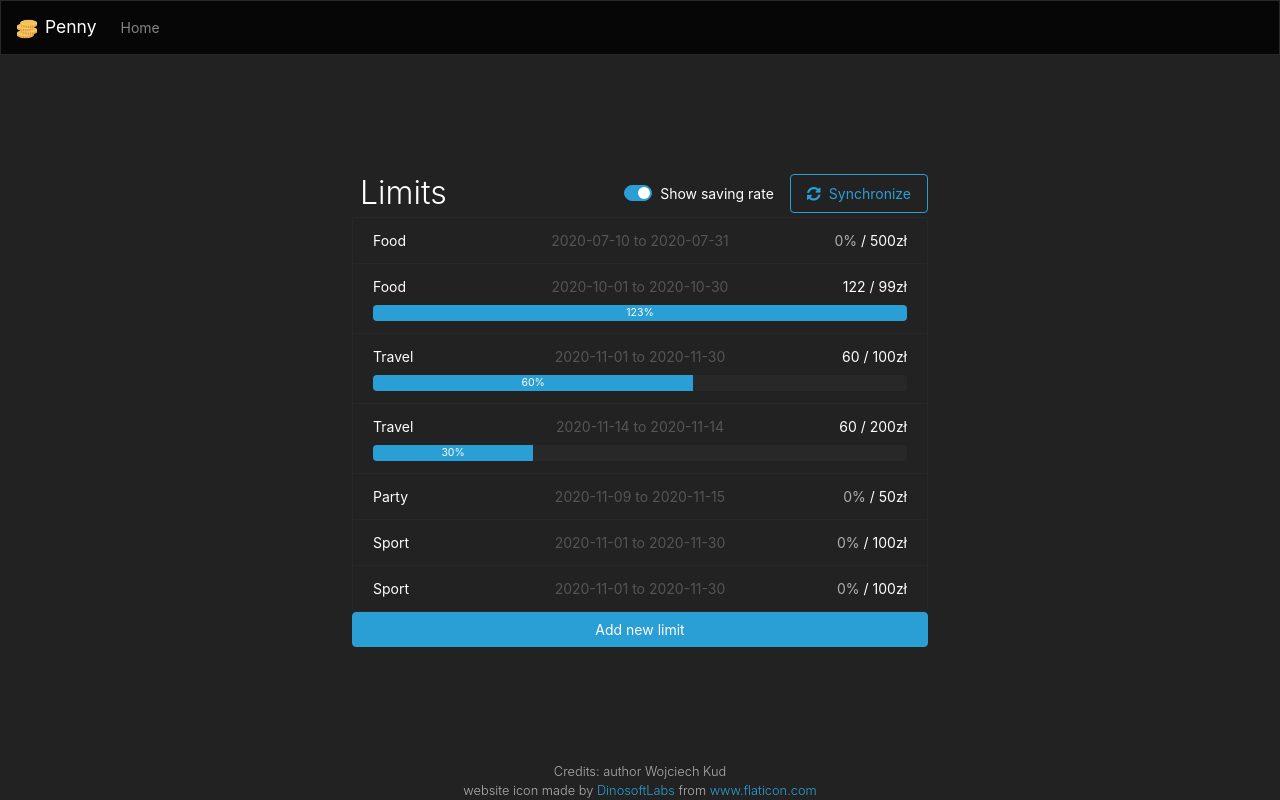
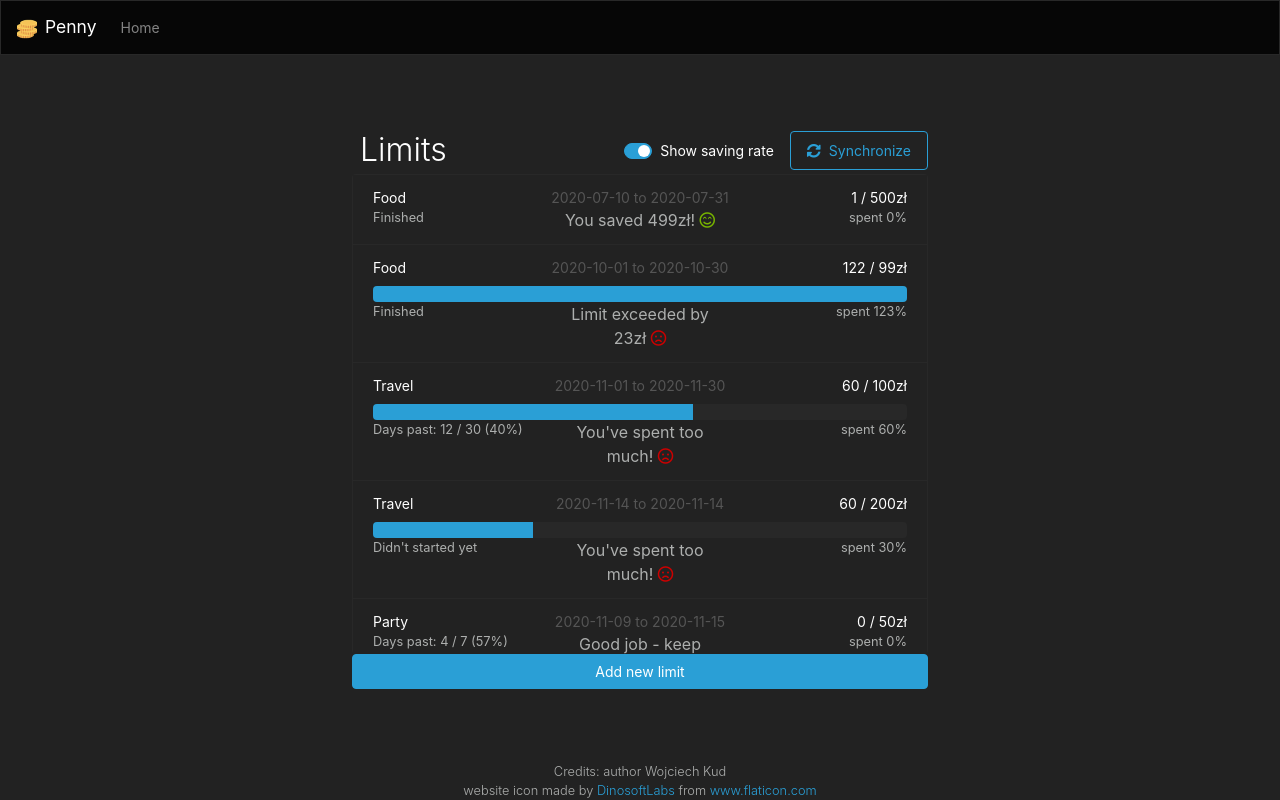
Before and after one commit to wkud/inz-frontend, a React (Create React App) app: page /#/limit/list in a window 1280 px wide. Built offline with nearby package versions, Linux system fonts and the light colour scheme.

Commit message:
Improve limit info display and styling

```diff
--- a/src/components/model_items/Limit.js
+++ b/src/components/model_items/Limit.js
@@ -16,6 +16,27 @@ const Limit = ({ limit, rateVisible }) => {
   const progressBarValue = () =>
     Math.floor((limit.info.spent_amount / limit.planned_amount) * 100);
 
+  const savingRateCaption = () => {
+    if (limit.info.duration_past >= limit.info.duration_length) { //is duration finished
+      const savings = Math.abs(limit.planned_amount - limit.info.spent_amount);
+      return limit.info.saving_rate === 'good'
+        ? `You saved ${savings}zł!`
+        : `Limit exceeded by ${savings}zł`;
+    } else
+      return limit.info.saving_rate === 'good'
+        ? 'Good job - keep saving!'
+        : "You've spent too much!";
+  };
+  const durationCaption = () => {
+    const percent = Math.floor(
+      (limit.info.duration_past / limit.info.duration_length) * 100
+    );
+    if (percent === 100) return 'Finished';
+    else if (percent === 0) return "Didn't started yet";
+    else
+      return `Days past: ${limit.info.duration_past} / ${limit.info.duration_length} (${percent}%)`;
+  };
+
   return (
     <ListGroup.Item>
       <Row className='d-flex flex-row justify-content-between text-nowrap'>
@@ -24,25 +45,33 @@ const Limit = ({ limit, rateVisible }) => {
         </Col>
         <LimitDurationComponent clsName='d-none d-sm-inline' />
         <Col xs={6} sm={3} className='text-right'>
-          {rateVisible &&
-            (progressBarValue() === 0 ? (
-              <span className='text-dark'>{limit.info.spent_amount}%</span>
-            ) : (
-              limit.info.spent_amount
-            ))}
-          {/* {rateVisible && <span className={limit.info.saving_rate === 'good' ? 'text-success' : 'text-danger'}>{limit.info.spent_amount}</span>} */}
+          {rateVisible && limit.info.spent_amount}
           {rateVisible && ' / '}
           {limit.planned_amount}zł
         </Col>
         <LimitDurationComponent clsName='d-sm-none' />
       </Row>
-      {rateVisible && progressBarValue() !== 0 && (
-        <div className='pt-2'>
-          <ProgressBar
-            now={progressBarValue() === 0 ? 0 : Math.max(5, progressBarValue())}
-            label={`${progressBarValue()}%`}
-          />
-        </div>
+      {rateVisible && (
+        <>
+          {progressBarValue() !== 0 && <div className='pt-2'>
+            <ProgressBar
+              now={
+                progressBarValue() === 0 ? 0 : Math.max(5, progressBarValue())
+              }
+            />
+          </div>}
+          <Row className='small-font text-dark'>
+            <Col sm={4} className='text-left'>
+              {durationCaption()}
+            </Col>
+            <Col sm={4} className='base-font'>{savingRateCaption() + ' '}
+            {limit.info.saving_rate === 'good' ? <i className="far fa-smile-beam primary text-success"/> : <i className="far fa-frown text-danger"/>}
+            </Col>
+            <Col sm={4} className='text-right'>
+              spent {progressBarValue()}%
+            </Col>
+          </Row>
+        </>
       )}
     </ListGroup.Item>
   );
--- a/src/context/LimitContext.js
+++ b/src/context/LimitContext.js
@@ -11,7 +11,9 @@ const dummyData = [
     category_name: 'food',
     info: {
       saving_rate: 'good',
-      spent_amount: 0,
+      spent_amount: 1,
+      duration_past: 22,
+      duration_length: 22,
     },
   },
   {
@@ -24,6 +26,8 @@ const dummyData = [
     info: {
       saving_rate: 'bad',
       spent_amount: 122,
+      duration_past: 30,
+      duration_length: 30,
     },
   },
   {
@@ -36,6 +40,8 @@ const dummyData = [
     info: {
       saving_rate: 'bad',
       spent_amount: 60,
+      duration_past: 12,
+      duration_length: 30,
     },
   },
   {
@@ -48,6 +54,8 @@ const dummyData = [
     info: {
       saving_rate: 'bad',
       spent_amount: 60,
+      duration_past: 0,
+      duration_length: 1,
     },
   },
   {
@@ -60,6 +68,8 @@ const dummyData = [
     info: {
       saving_rate: 'good',
       spent_amount: 0,
+      duration_past: 4,
+      duration_length: 7,
     },
   },
   {
@@ -72,6 +82,8 @@ const dummyData = [
     info: {
       saving_rate: 'good',
       spent_amount: 0,
+      duration_past: 12,
+      duration_length: 30,
     },
   },
   {
@@ -84,6 +96,8 @@ const dummyData = [
     info: {
       saving_rate: 'good',
       spent_amount: 0,
+      duration_past: 12,
+      duration_length: 30,
     },
   },
 ];
@@ -143,7 +157,7 @@ export const LimitProvider = (props) => {
             {
               ...newLimitData,
               id: res.data.id,
-              category_name: res.data.category_name,
+              category_name: res.data.category_name, //TODO get 'info' field in response
             },
           ],
         });
--- a/src/style/App.css
+++ b/src/style/App.css
@@ -31,9 +31,19 @@
   font-size: 0.8rem;
   font-weight: 300;
 }
+.small-font{
+  font-size: 0.8rem;
+}
+.xs-font{
+  font-size: 0.6rem;
+}
 .lead-font {
   font-weight: 300;
 }
+.base-font{
+  font-size: 1rem;
+}
+
 
 .model-view {
   width: calc(min(max(45vw, 515px), 75vw));
```
